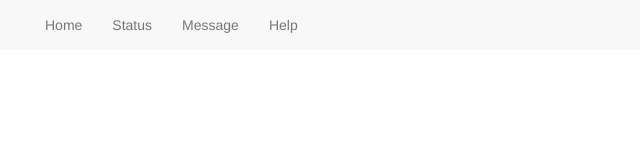
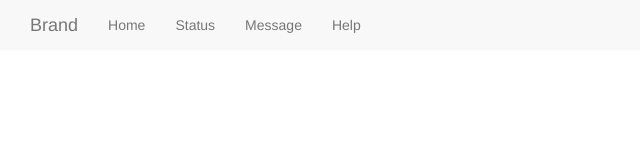
Before and after one commit to NodirbekMatchanov/JavaScript, a plain HTML site: page index.html in a window 1280 px wide. Shown: the whole page, without its empty margins (0-640 px from the left). Drawn offline with nearby package versions, Linux system fonts and the light colour scheme.

Commit message:
Navbar++

```diff
--- a/index.html
+++ b/index.html
@@ -15,6 +15,7 @@
         <span class="icon-bar"></span>
         <span class="icon-bar"></span>
     </button>
+    <a class="navbar-brand">Brand</a>
     <div class="collapse navbar-collapse">
         <ul class="nav navbar-nav">
             <li><a href="#">Home</a></li>
```
